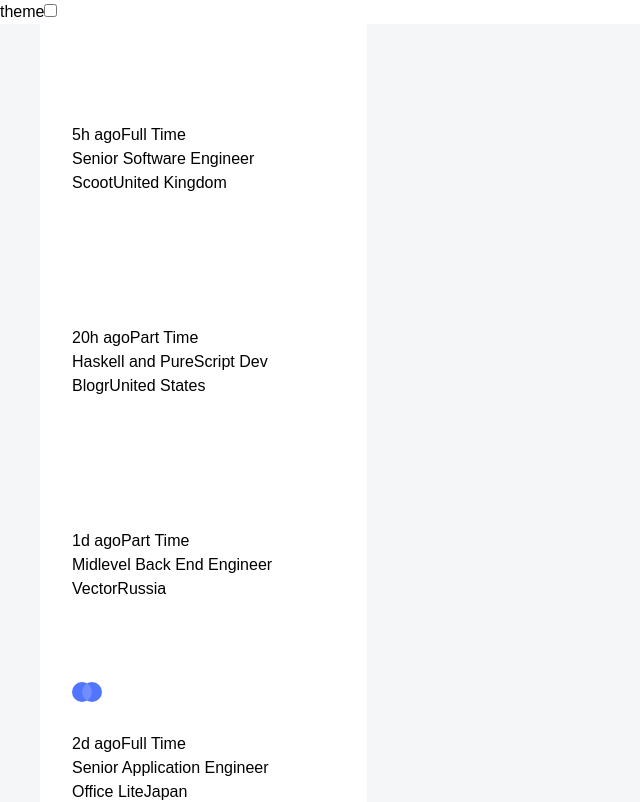
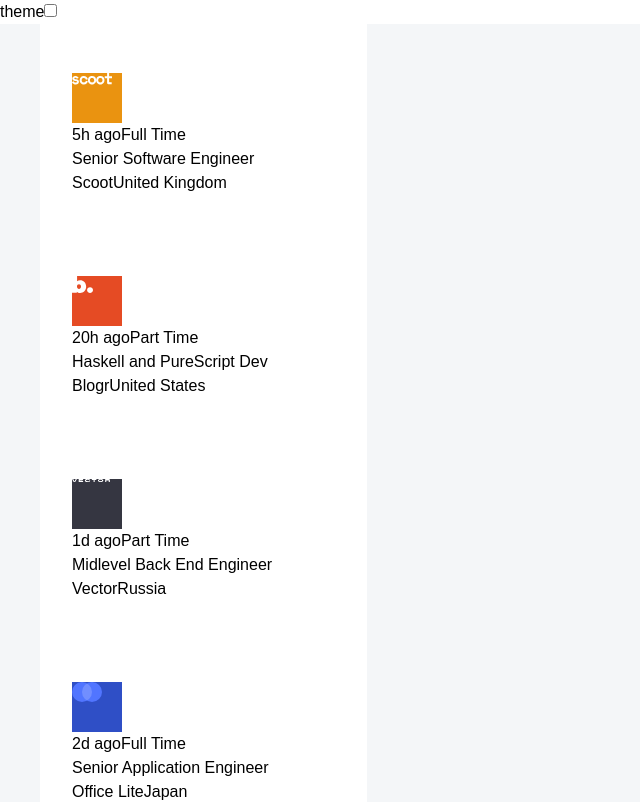
Before and after one commit to magdachikhr-hub/react_4_devjobs, a React (Vite) app: page / in a window 1280 px wide. Shown: the top 802 px of the page, without its empty margins (0-640 px from the left). Built offline with nearby package versions, Linux system fonts and the light colour scheme.

Commit message:
add style to card

```diff
--- a/src/components/Card.jsx
+++ b/src/components/Card.jsx
@@ -6,7 +6,10 @@
   return (
     <>
       <div className="bg-white w-81.75 pl-8 pt-12.25 pb-8 ">
-        <div className={`w-12.5 h-12.5 bg-${info.logoBackground}`}>
+        <div
+          className={`w-12.5 h-12.5`}
+          style={{ backgroundColor: info.logoBackground }}
+        >
           <img src={info.logo} alt="" />
         </div>
         <div>
```
